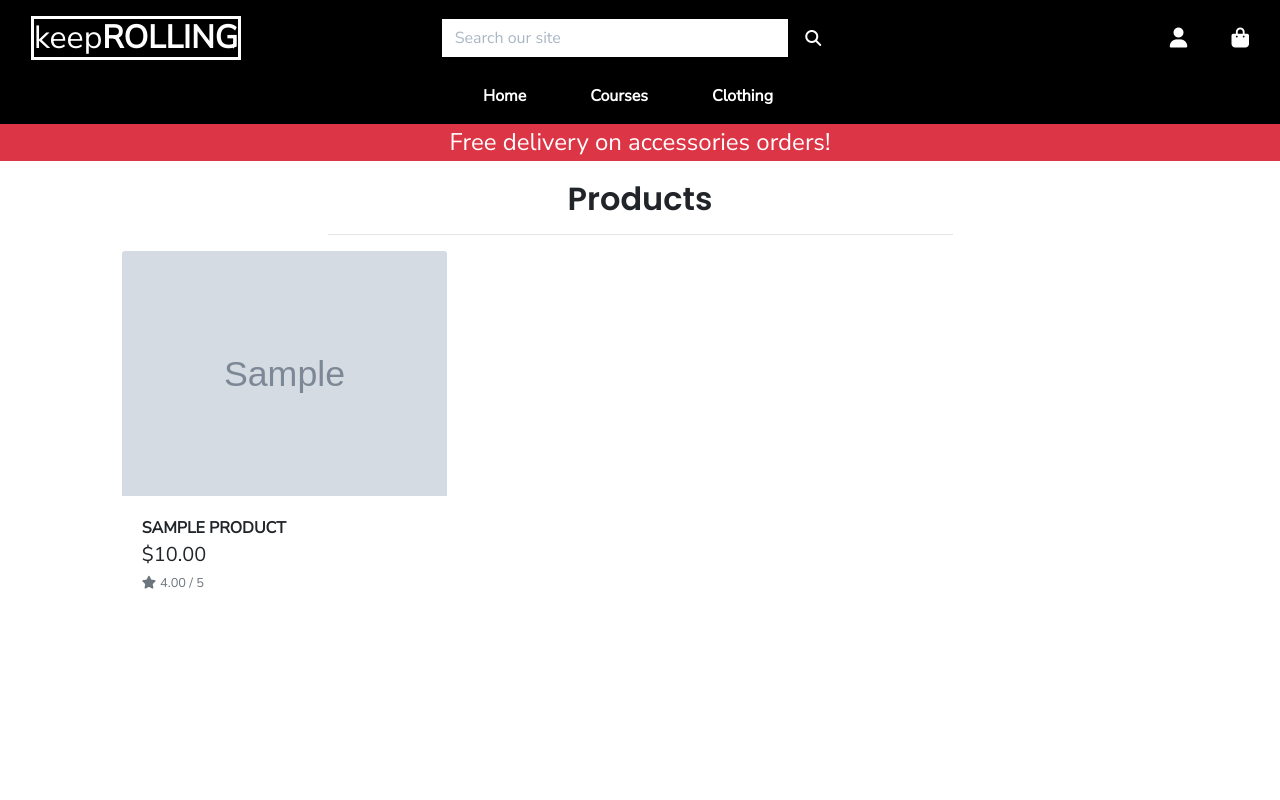
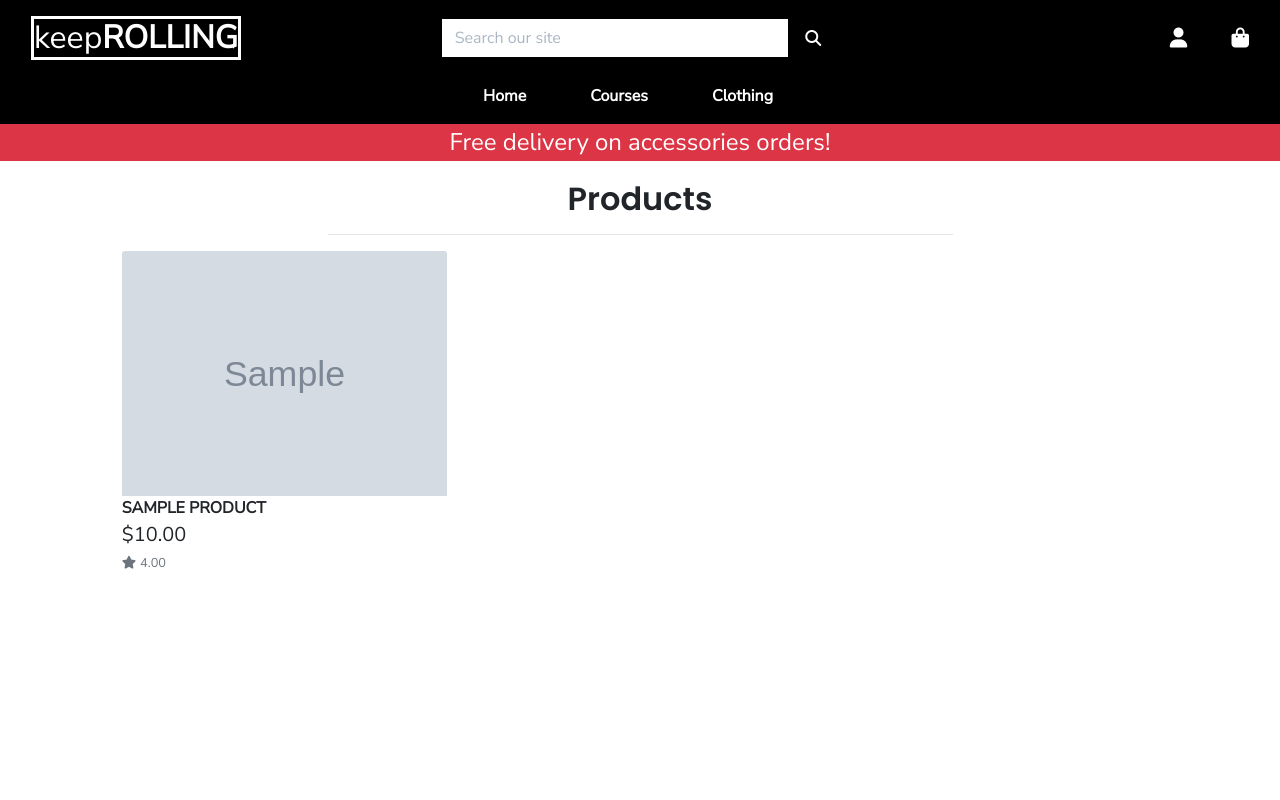
Before and after one commit to upeshp/MS4_KeepRolling, a Django app: page /products/ in a window 1280 px wide. Run offline with Django 3.2, Linux system fonts and the light colour scheme; tables that the repository leaves empty hold one stand-in row (values such as "Sample post"); grey boxes marked "Sample" are stand-in pictures; some libraries are stand-ins or nearby versions.

Commit message:
Style: removed padding on product card body/footer on products.html via amending base.css rules

```diff
--- a/products/templates/products/products.html
+++ b/products/templates/products/products.html
@@ -42,9 +42,8 @@
                                         <div class="col">
                                             <p class="lead mb-0 text-left">${{ product.price }}</p>
                                             {% if product.rating %}
-                                                <small class="text-muted"><i class="fas fa-star mr-1"></i>{{ product.rating }} / 5</small>
+                                                <small class="text-muted"><i class="fas fa-star mr-1"></i>{{ product.rating }}</small>
                                             {% else %}
-                                                <small class="text-muted"></small>
                                             {% endif %}
                                             {% if request.user.is_superuser %}
                                                 <small class="ml-3">
--- a/static/css/base.css
+++ b/static/css/base.css
@@ -36,6 +36,19 @@ body {
   border: 1px solid white;
   border-width: medium;
 
+}
+
+.card-body {
+    -ms-flex: 1 1 auto;
+    flex: 1 1 auto;
+    min-height: 1px;
+    padding: 0rem;
+}
+
+.card-footer {
+    padding: 0rem;
+    background-color: rgba(0,0,0,.03);
+    border-top: 1px solid rgba(0,0,0,.125);
 }
 
 .main-logo-link {
```
